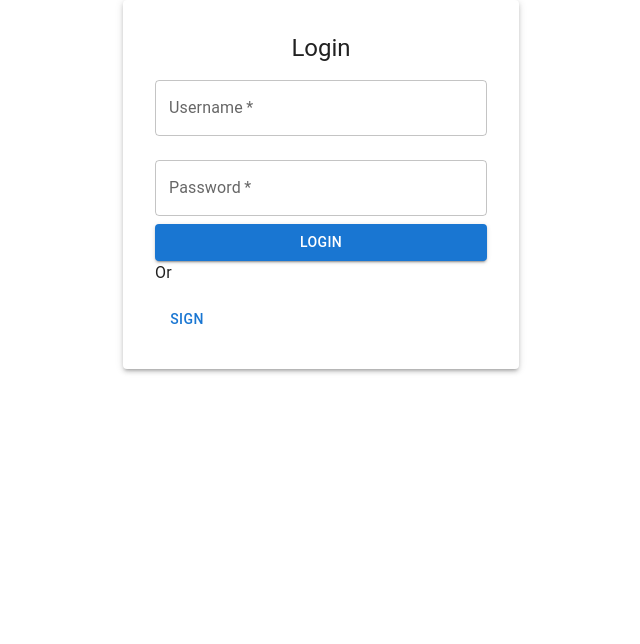
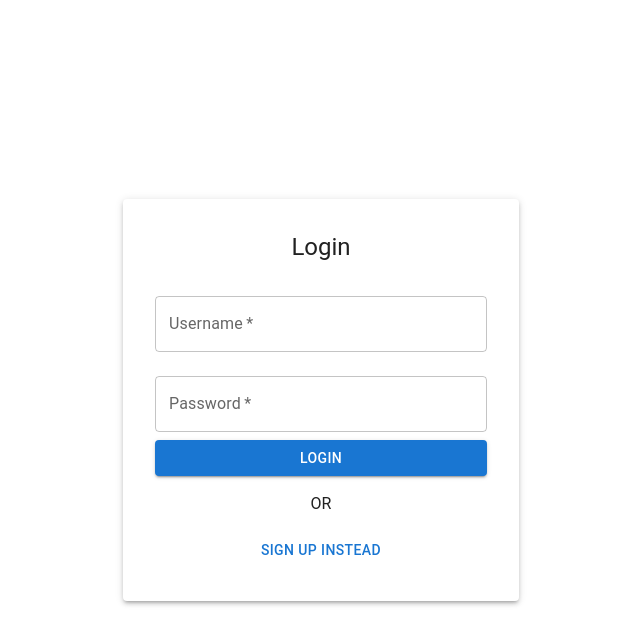
Before and after one commit to Shivyy247/chatloop, a React (Vite) app in the folder client/: page /login in a window 1280 px wide. Shown: the top 644 px of the page, without its empty margins (319-959 px from the left). Built offline with nearby package versions, Linux system fonts and the light colour scheme.

Commit message:
login page completed

```diff
--- a/client/src/pages/Login.jsx
+++ b/client/src/pages/Login.jsx
@@ -11,7 +11,12 @@ const Login = () => {
   const toggleLogin = () => setIsLogin(false);
 
   return (
-    <Container component="main" maxWidth="xs">
+    <Container component={"main"} maxWidth="xs" sx={{
+      height: "100vh",
+      display: "flex",
+      justifyContent: "center",
+      alignItems: "center"
+    }} >
       <Paper
         elevation={3}
         sx={{
@@ -24,7 +29,10 @@ const Login = () => {
         {isLogin ? (
           <>
             <Typography variant="h5">Login</Typography>
-            <form>
+            <form style={{
+              width: "100%",
+              marginTop: "1rem",
+            }}>
               <TextField
                 required
                 fullWidth
@@ -48,13 +56,14 @@ const Login = () => {
               >
                 Login
               </Button>
-              <Typography>Or</Typography>
+
+              <Typography textAlign={"center"} m={"1rem"} >OR</Typography>
               <Button
-                sx={{ marginTop: "1rem" }}
+                fullWidth
                 variant="text"
                 onClick={toggleLogin}
               >
-                Sign
+                Sign Up Instead
               </Button>
             </form>
           </>
```
